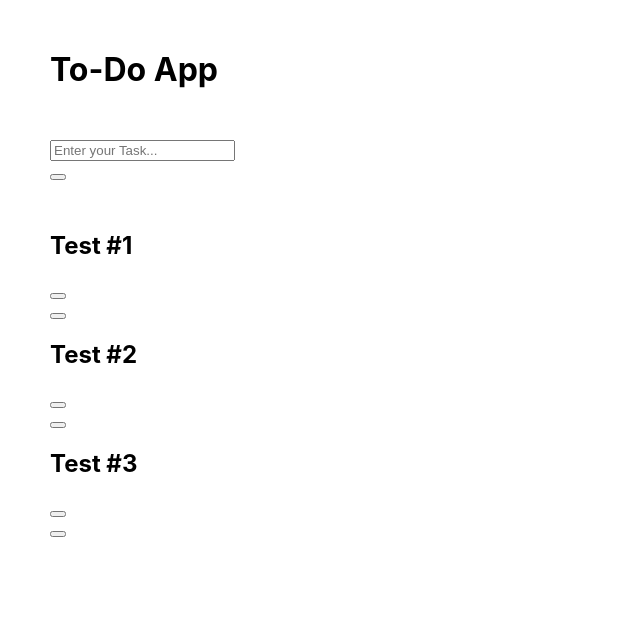
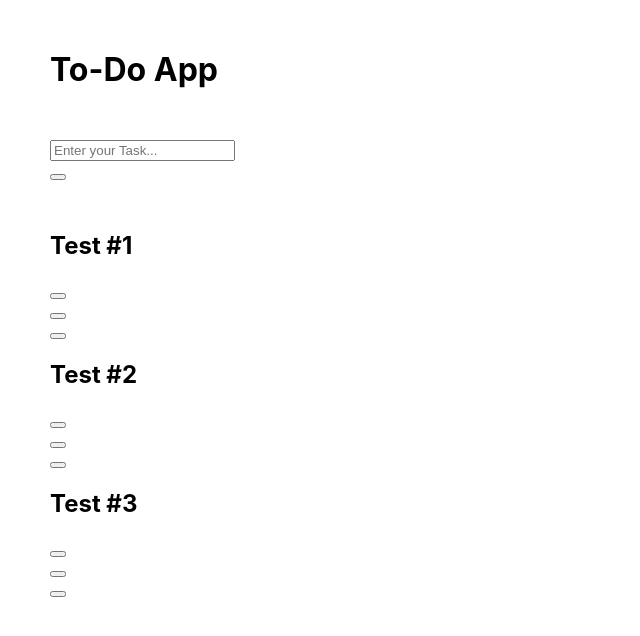
Before and after one commit to hetvashi/ToDoApp, a React (Create React App) app in the folder Frontend/: page / in a window 1280 px wide. Shown: the top 636 px of the page, without its empty margins (0-640 px from the left). Built offline with nearby package versions, Linux system fonts and the light colour scheme; the HTML template or start-up script is replaced by a standard one.

Commit message:
starfeature

```diff
--- a/Frontend/src/components/Todo.js
+++ b/Frontend/src/components/Todo.js
@@ -60,6 +60,9 @@ const Todo = ({ title, completed, removeTodoItemProp }) => {
                             >
                                 <i className="white remove icon"></i></button>
                         </div>
+                        <div className="column one wide">
+                            <button><i class="star outline icon"></i></button>
+                        </div>
                     </>
             }
         </div>
```
